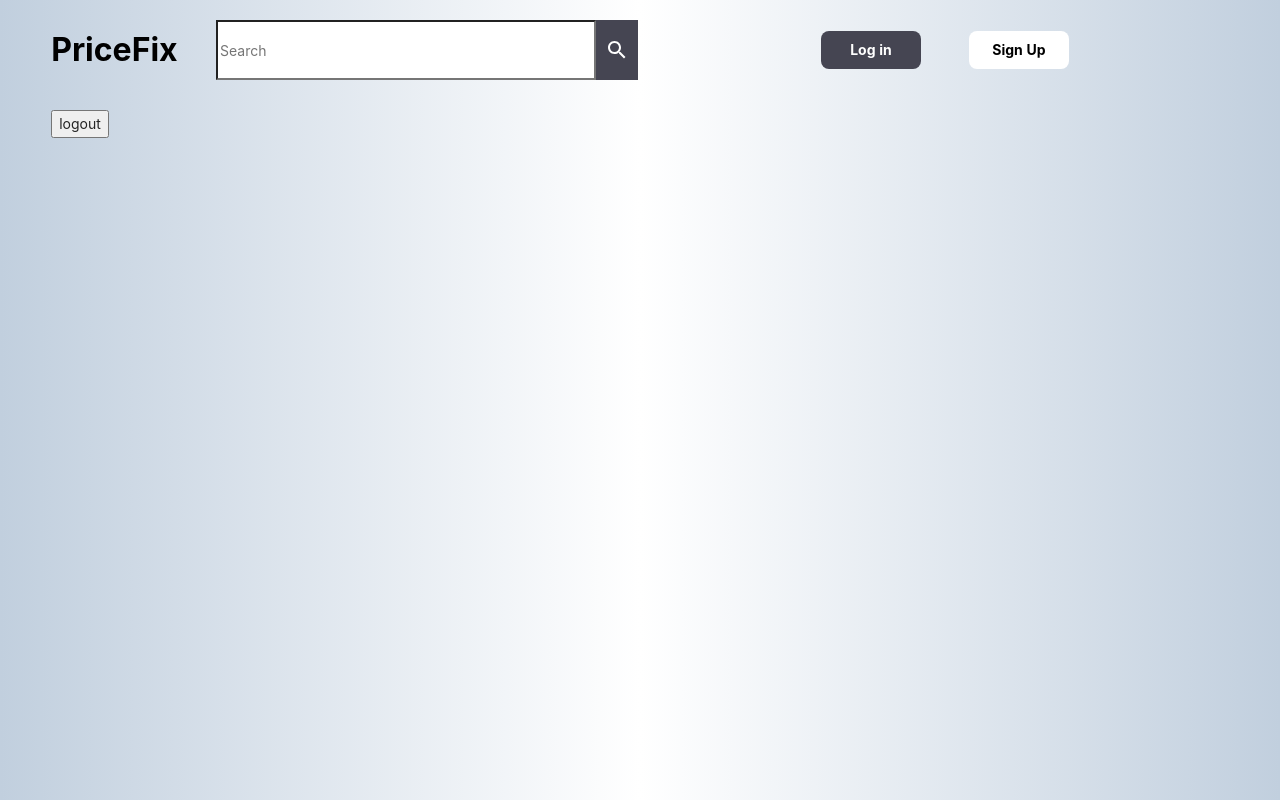
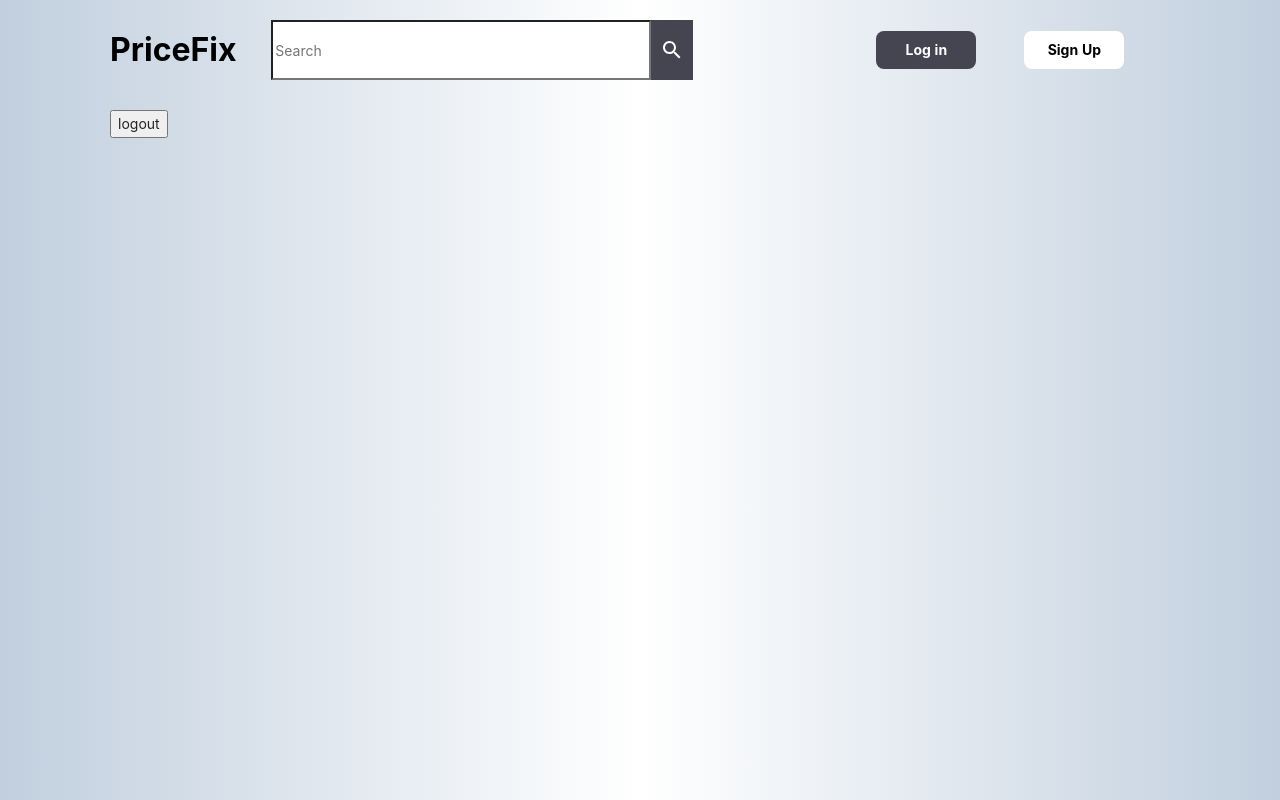
Before and after one commit to jinyangp/app_frontend, a React (Create React App) app: page /profile in a window 1280 px wide. Built offline with nearby package versions, Linux system fonts and the light colour scheme; no server answers; the HTML template or start-up script is replaced by a standard one.

Commit message:
navbar margin

```diff
--- a/src/pages/ItemDetails.js
+++ b/src/pages/ItemDetails.js
@@ -64,7 +64,7 @@ function ItemDetails(props) {
   });
 
   return (
-    <div>
+    <div className="default-page-margin">
       {isLoading ? (
         <></>
       ) : (
@@ -96,9 +96,7 @@ function ItemDetails(props) {
                 <Grid item container xs={12} spacing={2}>
                   <Grid item>
                     <Typography xs component="div" sx={{ pt: 2 }}>
-                      <MediumBold
-                      text={product.productName}
-                      />
+                      <MediumBold text={product.productName} />
                     </Typography>
                   </Grid>
                   <Grid item>
@@ -119,9 +117,7 @@ function ItemDetails(props) {
                 </Grid>
 
                 <Grid item xs={12}>
-                  <SmallRegular
-                  text={product.productDesc}
-                  />
+                  <SmallRegular text={product.productDesc} />
                 </Grid>
 
                 <Grid item xs={12}>
--- a/src/pages/Profile.js
+++ b/src/pages/Profile.js
@@ -8,7 +8,7 @@ function Profile() {
     navigate("/");
   }
   return (
-    <div>
+    <div className="default-page-margin">
       <MainNavigation />
       <div>{localStorage.getItem("userId")}</div>
       <div>{localStorage.getItem("userName")}</div>
--- a/src/pages/Wishlist.js
+++ b/src/pages/Wishlist.js
@@ -3,12 +3,10 @@ import MainNavigation from "../components/MainNavigation";
 
 function Wishlist(props) {
   return (
-    <section>
-      <div>
-        <MainNavigation />
-        <AddToWishlistButton />
-      </div>
-    </section>
+    <div className="default-page-margin">
+      <MainNavigation />
+      <AddToWishlistButton />
+    </div>
   );
 }
 
```
